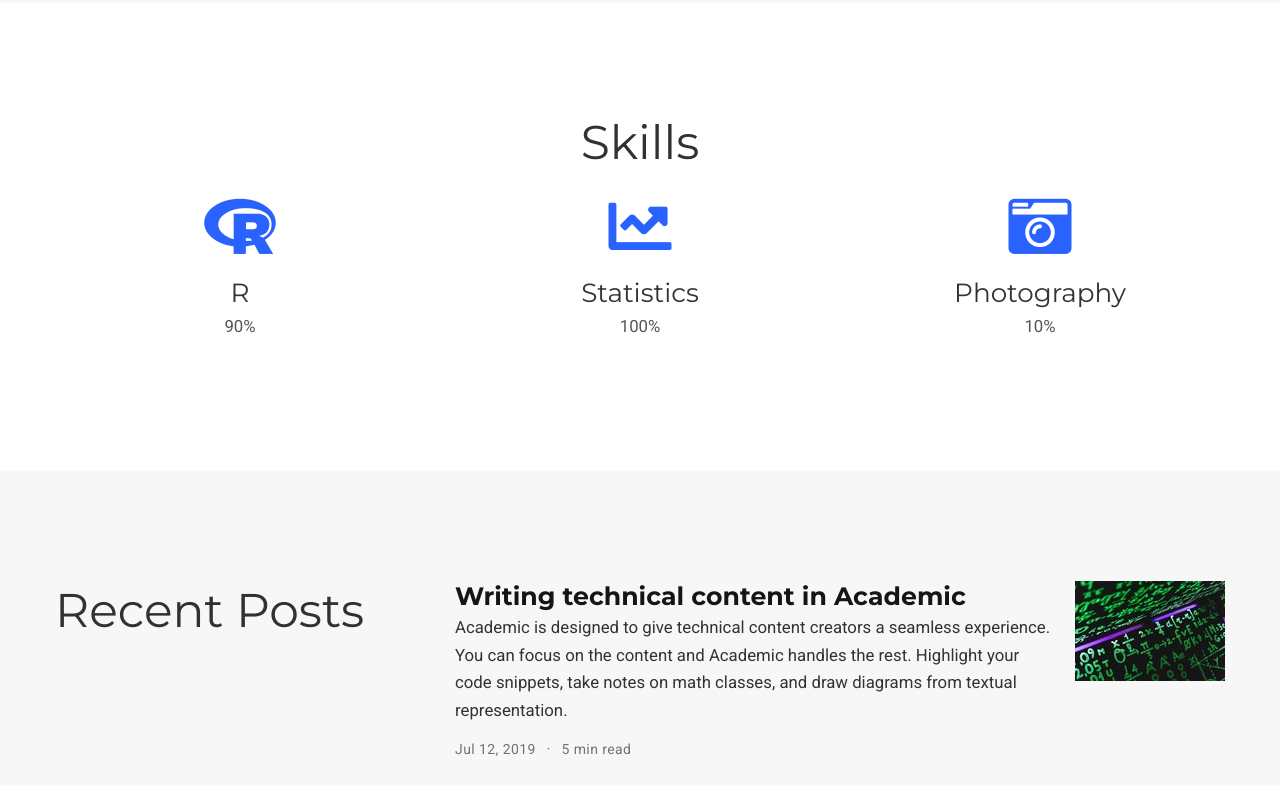
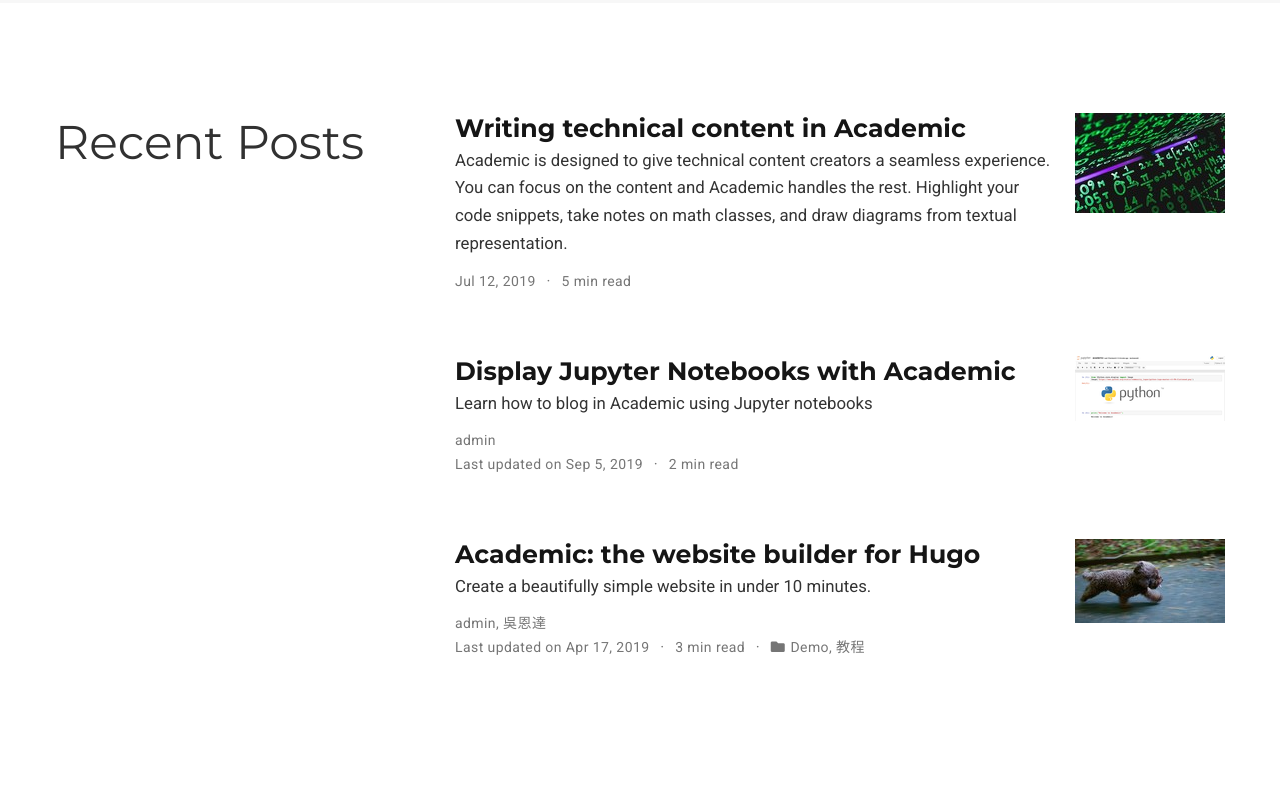
Before and after one commit to kongkong56/loyalhow.github.io, a plain HTML site: page index.html in a window 1280 px wide. Shown: the part 1905-2690 px from the top of the page. Drawn offline with nearby package versions, Linux system fonts and the light colour scheme; some packages are replaced by stand-ins of ours; some icons are missing.

Commit message:
2nd commit

```diff
--- a/index.html
+++ b/index.html
@@ -836,96 +836,6 @@
 
 
 
-  <section id="skills" class="home-section wg-featurette   "  >
-    <div class="container">
-
-
-
-<div class="row featurette">
-
-  <div class="col-md-12 section-heading">
-    <h1>Skills</h1>
-
-  </div>
-
-
-
-
-
-
-
-
-
-
-  <div class="col-12 col-sm-4">
-
-    <div class="featurette-icon"><i class="fab fa-r-project"></i></div>
-
-    <h3>R</h3>
-    <p>90%</p>
-  </div>
-
-
-
-
-
-
-  <div class="col-12 col-sm-4">
-
-    <div class="featurette-icon"><i class="fas fa-chart-line"></i></div>
-
-    <h3>Statistics</h3>
-    <p>100%</p>
-  </div>
-
-
-
-
-
-
-  <div class="col-12 col-sm-4">
-
-    <div class="featurette-icon"><i class="fas fa-camera-retro"></i></div>
-
-    <h3>Photography</h3>
-    <p>10%</p>
-  </div>
-
-</div>
-
-    </div>
-  </section>
-
-
-
-
-
-
-
-
-
-
-
-
-
-
-
-
-
-
-
-
-
-
-
-
-
-
-
-
-
-
-
   <section id="posts" class="home-section wg-pages   "  >
     <div class="container">
 
```
